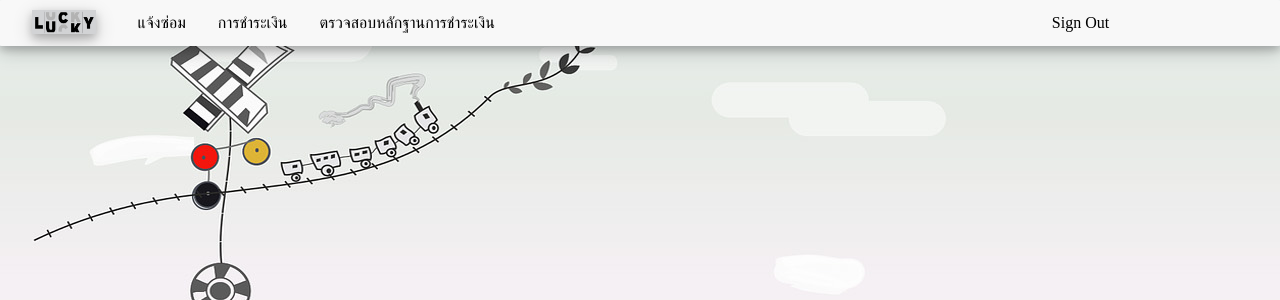
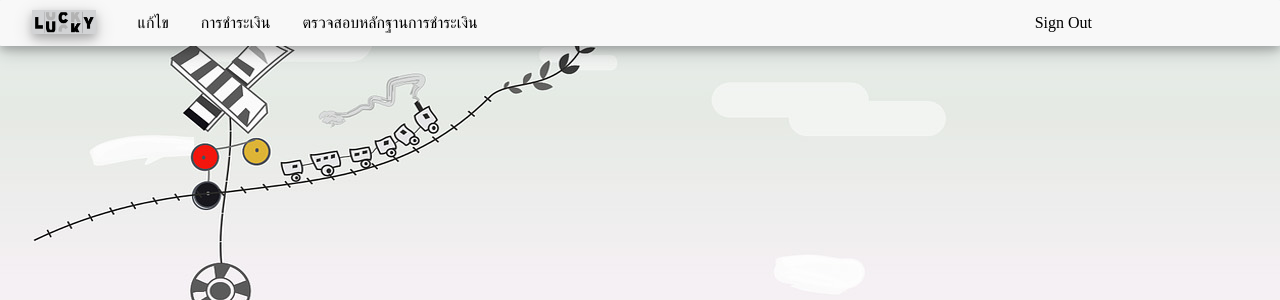
Before and after one commit to kaimook-pearl/Bisad, a PHP site: page / in a window 1280 px wide. Shown: the top 300 px of the page. Run offline with PHP 8.4, Linux system fonts and the light colour scheme; a user stored in the database is signed in.

Commit message:
Update admin.php
แก้โค้ดนิดหน่อย

```diff
--- a/views/admin.php
+++ b/views/admin.php
@@ -16,9 +16,9 @@
     </div>
 
     <div class="navbar">
-        <a href="?page=fix">แจ้งซ่อม</a>
-        <a href="?page=announce">การชำระเงิน</a>
-        <a href="?page=payment">ตรวจสอบหลักฐานการชำระเงิน</a>
+      <a href="?page=edit">แก้ไข</a>
+      <a href="?page=announce">การชำระเงิน</a>
+      <a href="?page=payment">ตรวจสอบหลักฐานการชำระเงิน</a>
     </div>
 
     <div class="out">
```
